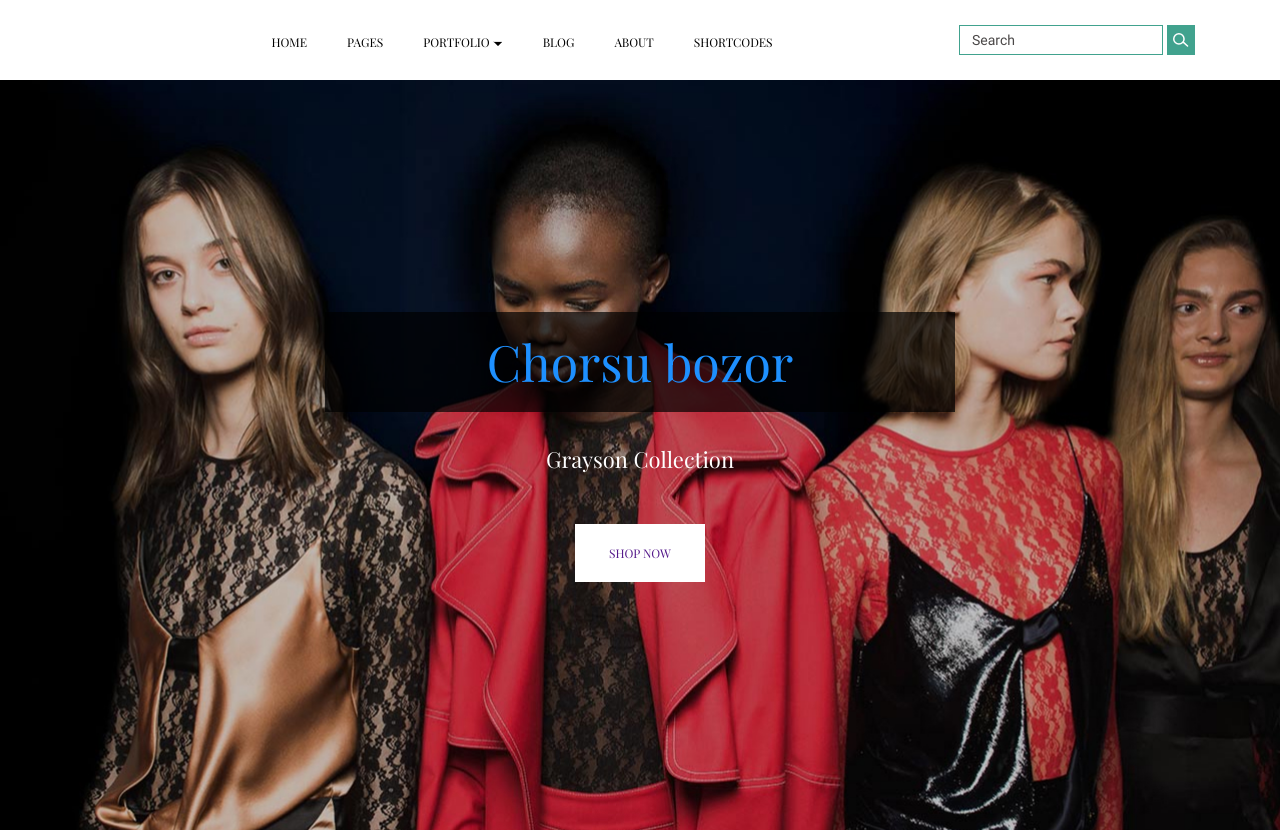
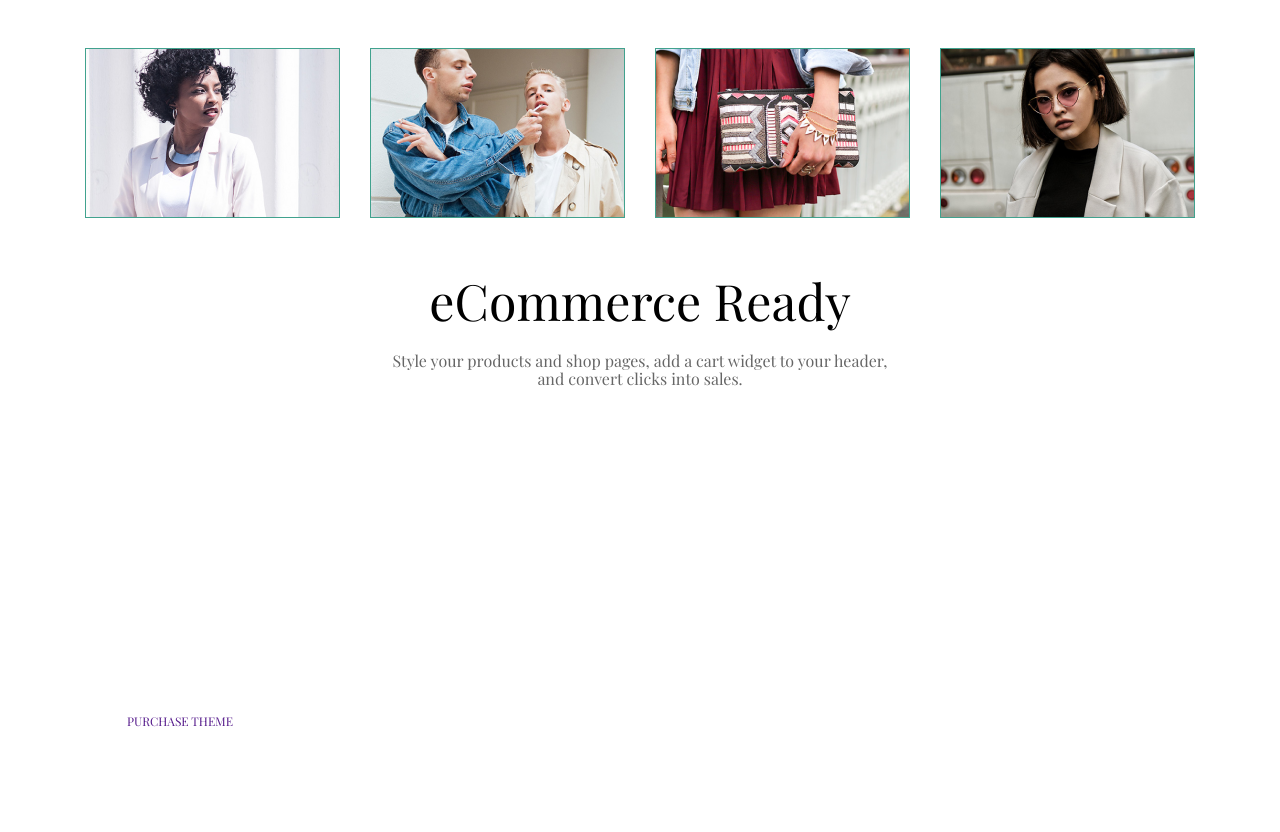
Before and after one commit to samanxalil/grayson, a plain HTML site: page index.html in a window 1280 px wide. Shown: the top 832 px of the page. Drawn offline with Linux system fonts and the light colour scheme.

Commit message:
header deleted

```diff
--- a/index.html
+++ b/index.html
@@ -10,42 +10,6 @@
 </head>
 
 <body>
-    <header class="header">
-        <nav class="nav">
-            <div class="container nav__content">
-                <a href="" class="logo"><img src="images/logo.png" alt=""></a>
-                <button class="menu__btn">
-                    <span class="menu__line"></span>
-                </button>
-                <ul class="nav__list">
-                    <li><a href="" class="nav__link">HOME</a></li>
-                    <li><a href="" class="nav__link">PAGES</a></li>
-                    <li><a href="" class="nav__link">PORTFOLIO <img src="images/arrow.svg" alt=""></a>
-                        <ul class="nav__dropdown">
-                            <li><a href="" class="nav__dropdown-link">SHOP</a></li>
-                            <li><a href="" class="nav__dropdown-link">FASHION</a></li>
-                            <li><a href="" class="nav__dropdown-link">GALLERY</a></li>
-                        </ul>
-                    </li>
-                    <li><a href="" class="nav__link">BLOG</a></li>
-                    <li><a href="" class="nav__link">ABOUT</a></li>
-                    <li><a href="" class="nav__link">SHORTCODES</a></li>
-                </ul>
-                <form action="" class="nav__search">
-                    <input type="text" class="nav__inp" placeholder="Search">
-                    <button class="nav__btn">
-                        <img src="images/search.svg" alt="">
-                    </button>
-                </form>
-            </div>
-        </nav>
-        <div class="header__content">
-            <h1 class="header__title">Chorsu bozor</h1>
-            <p class="header__subtitle">
-                Grayson Collection</p>
-            <a href="" class="header__btn btn">SHOP NOW</a>
-        </div>
-    </header>
     <main>
         <section class="commerce">
             <div class="container">
```
